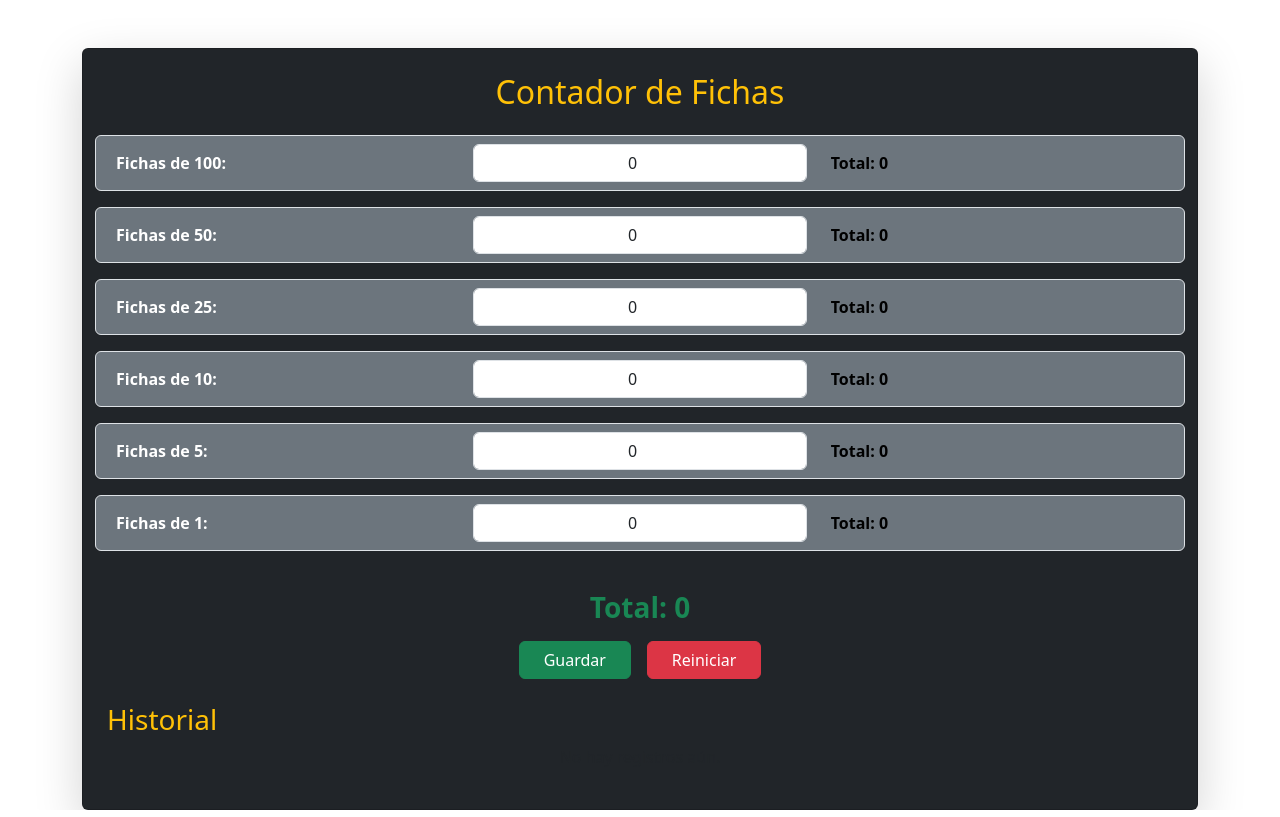
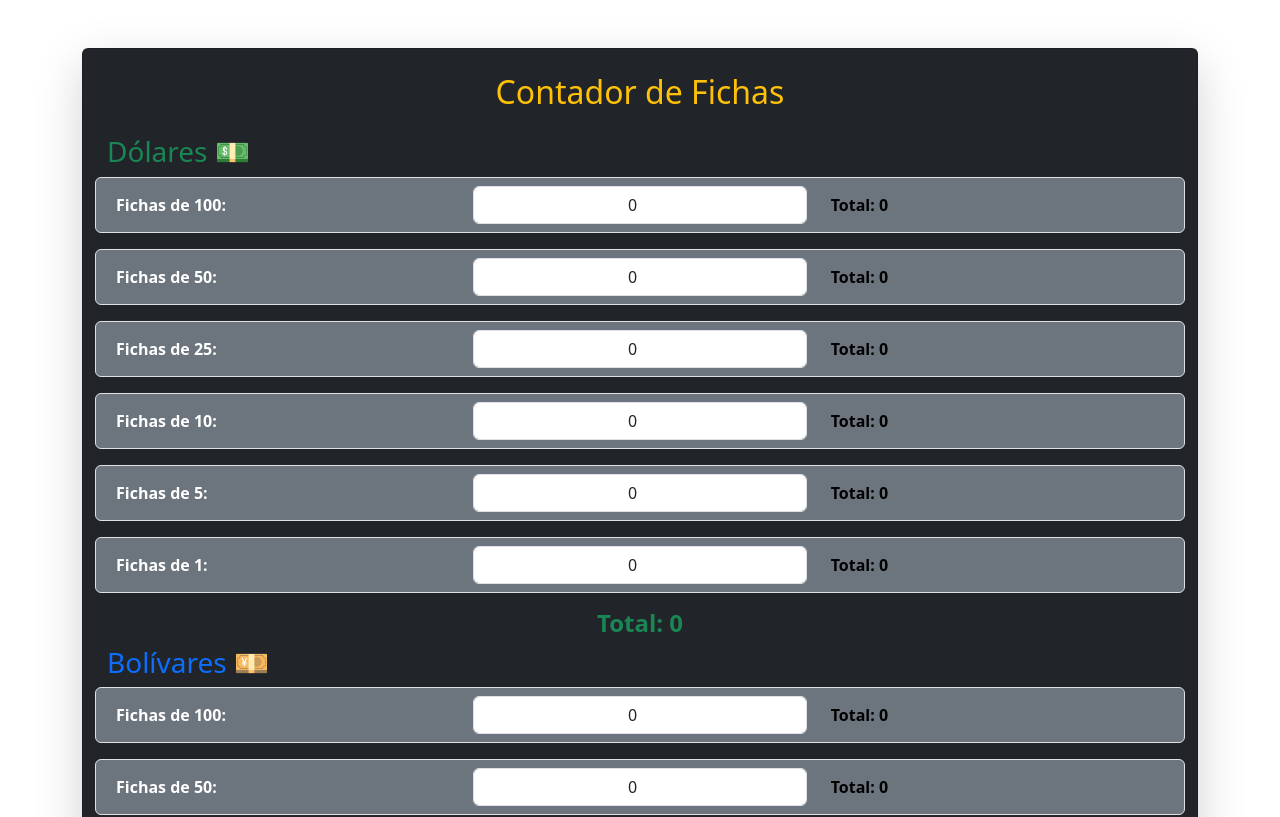
Before and after one commit to DiegoAngola/contadorChips, a React (Vite) app: page / in a window 1280 px wide. Shown: the top 817 px of the page. Built offline with nearby package versions, Linux system fonts and the light colour scheme.

Commit message:
dol y bs

```diff
--- a/src/components/CasinoChipCounter.jsx
+++ b/src/components/CasinoChipCounter.jsx
@@ -1,12 +1,12 @@
 import { useState, useEffect } from "react";
 import "bootstrap/dist/css/bootstrap.min.css";
 
-export default function CasinoChipCounter() {
+export default function DualChipCounter() {
   const chipValues = [100, 50, 25, 10, 5, 1];
-  const [chips, setChips] = useState({ 100: 0, 50: 0, 25: 0, 10: 0, 5: 0, 1: 0 });
+  const [dollarChips, setDollarChips] = useState({ 100: 0, 50: 0, 25: 0, 10: 0, 5: 0, 1: 0 });
+  const [bolivarChips, setBolivarChips] = useState({ 100: 0, 50: 0, 25: 0, 10: 0, 5: 0, 1: 0 });
   const [history, setHistory] = useState([]);
 
-  // Cargar historial desde localStorage al iniciar
   useEffect(() => {
     try {
       const savedHistory = localStorage.getItem("chipHistory");
@@ -15,50 +15,61 @@ export default function CasinoChipCounter() {
       }
     } catch (error) {
       console.error("Error cargando historial:", error);
+      setHistory([]); // Asegura que history tenga un valor válido en caso de error
     }
   }, []);
 
-  // Guardar historial en localStorage cada vez que cambie
+
   useEffect(() => {
     try {
-      if (history.length > 0) {
       localStorage.setItem("chipHistory", JSON.stringify(history));
-      }
     } catch (error) {
       console.error("Error guardando historial:", error);
     }
   }, [history]);
 
-  const handleChange = (value, chip) => {
-    setChips({ ...chips, [chip]: Number(value) || 0 });
+  const handleChange = (value, chip, type) => {
+    const sanitizedValue = value === "" ? 0 : Math.max(0, Number(value));
+    if (type === "dollar") {
+      setDollarChips({ ...dollarChips, [chip]: sanitizedValue });
+    } else {
+      setBolivarChips({ ...bolivarChips, [chip]: sanitizedValue });
+    }
   };
 
-  const calculateTotal = () => {
+  const calculateTotal = (chips) => {
     return chipValues.reduce((acc, chip) => acc + chips[chip] * chip, 0);
   };
 
   const saveToHistory = () => {
+    const formatChips = (chips) =>
+      chipValues.map((chip) => chips[chip] > 0 ? `${chips[chip]} fichas de ${chip}` : null).filter(Boolean).join(", ");
+
     const newEntry = {
-      ...chips,
-      total: calculateTotal(),
+      dollarChips: formatChips(dollarChips),
+      bolivarChips: formatChips(bolivarChips),
+      totalDollars: calculateTotal(dollarChips),
+      totalBolivars: calculateTotal(bolivarChips),
+      totalCombined: calculateTotal(dollarChips) + calculateTotal(bolivarChips),
       date: new Date().toLocaleString()
     };
     setHistory((prevHistory) => [...prevHistory, newEntry]);
   };
 
   const reset = () => {
-    setChips({ 100: 0, 50: 0, 25: 0, 10: 0, 5: 0, 1: 0 });
+    setDollarChips({ 100: 0, 50: 0, 25: 0, 10: 0, 5: 0, 1: 0 });
+    setBolivarChips({ 100: 0, 50: 0, 25: 0, 10: 0, 5: 0, 1: 0 });
   };
 
   return (
     <div className="container mt-5">
       <div className="card bg-dark text-white shadow-lg p-4">
-        <h2 className="text-center text-warning mb-4">
-          <i className="bi bi-coin"></i> Contador de Fichas
-        </h2>
+        <h2 className="text-center text-warning mb-4">Contador de Fichas</h2>
 
-        {/* Sección de fichas */}
-        <div className="mb-4">
+        {[{ label: "Dólares 💵", chips: dollarChips, type: "dollar", totalColor: "text-success" },
+          { label: "Bolívares 💴", chips: bolivarChips, type: "bolivar", totalColor: "text-primary" }].map(({ label, chips, type, totalColor }) => (
+          <div key={type}>
+            <h3 className={totalColor}>{label}</h3>
             {chipValues.map((chip) => (
               <div key={chip} className="row align-items-center mb-3 p-2 border rounded bg-secondary">
                 <label className="col-sm-4 col-form-label fw-bold">Fichas de {chip}:</label>
@@ -67,7 +78,9 @@ export default function CasinoChipCounter() {
                     type="number"
                     className="form-control text-center"
                     value={chips[chip]}
-                  onChange={(e) => handleChange(e.target.value, chip)}
+                    onChange={(e) => handleChange(e.target.value, chip, type)}
+                    onWheel={(e) => e.target.blur()} // Desactiva el cambio por scroll
+                    onFocus={(e) => e.target.select()} // Selecciona el valor al enfocar
                   />
                 </div>
                 <div className="col-sm-4 text-black fw-bold">
@@ -75,38 +88,29 @@ export default function CasinoChipCounter() {
                 </div>
               </div>
             ))}
+            <h4 className={`${totalColor} text-center fw-bold`}>Total: {calculateTotal(chips)}</h4>
+          </div>
+        ))}
+
+        <h3 className="text-warning text-center fw-bold mt-3">Total General: {calculateTotal(dollarChips) + calculateTotal(bolivarChips)}</h3>
+
+        <div className="d-flex justify-content-center gap-3">
+          <button className="btn btn-success px-4" onClick={saveToHistory}>Guardar</button>
+          <button className="btn btn-danger px-4" onClick={reset}>Reiniciar</button>
         </div>
 
-        {/* Total */}
-        <h3 className="text-center text-success fw-bold mb-3">Total: {calculateTotal()}</h3>
-
-        {/* Botones */}
-        <div className="d-flex justify-content-center gap-3">
-          <button className="btn btn-success px-4" onClick={saveToHistory}>
-            Guardar <i className="bi bi-save"></i>
-          </button>
-          <button className="btn btn-danger px-4" onClick={reset}>
-            Reiniciar <i className="bi bi-arrow-counterclockwise"></i>
-          </button>
-        </div>
-
-        {/* Historial */}
         <div className="mt-4">
-          <h3 className="text-warning"><i className="bi bi-journal-text"></i> Historial</h3>
+          <h3 className="text-warning">Historial</h3>
           <div className="list-group mt-2">
             {history.length === 0 ? (
               <p className="text-muted text-center">No hay registros aún.</p>
             ) : (
               history.map((entry, index) => (
                 <div key={index} className="list-group-item list-group-item-dark d-flex flex-column">
-                  <span>
-                    {chipValues
-                      .filter((chip) => entry[chip] > 0)
-                      .map((chip) => `${entry[chip]} x ${chip}`)
-                      .join(" | ")}
-                  </span>
-                  <strong className="text-success">Total: {entry.total}</strong>
-                  <small className="text-muted">📅 {entry.date}</small>
+                  <span>{entry.date}</span>
+                  <span>Dólares: {entry.dollarChips} (Total: {entry.totalDollars})</span>
+                  <span>Bolívares: {entry.bolivarChips} (Total: {entry.totalBolivars})</span>
+                  <span className="fw-bold">Total General: {entry.totalCombined}</span>
                 </div>
               ))
             )}
```
Lines whose indentation alone changed are shown as unchanged.
